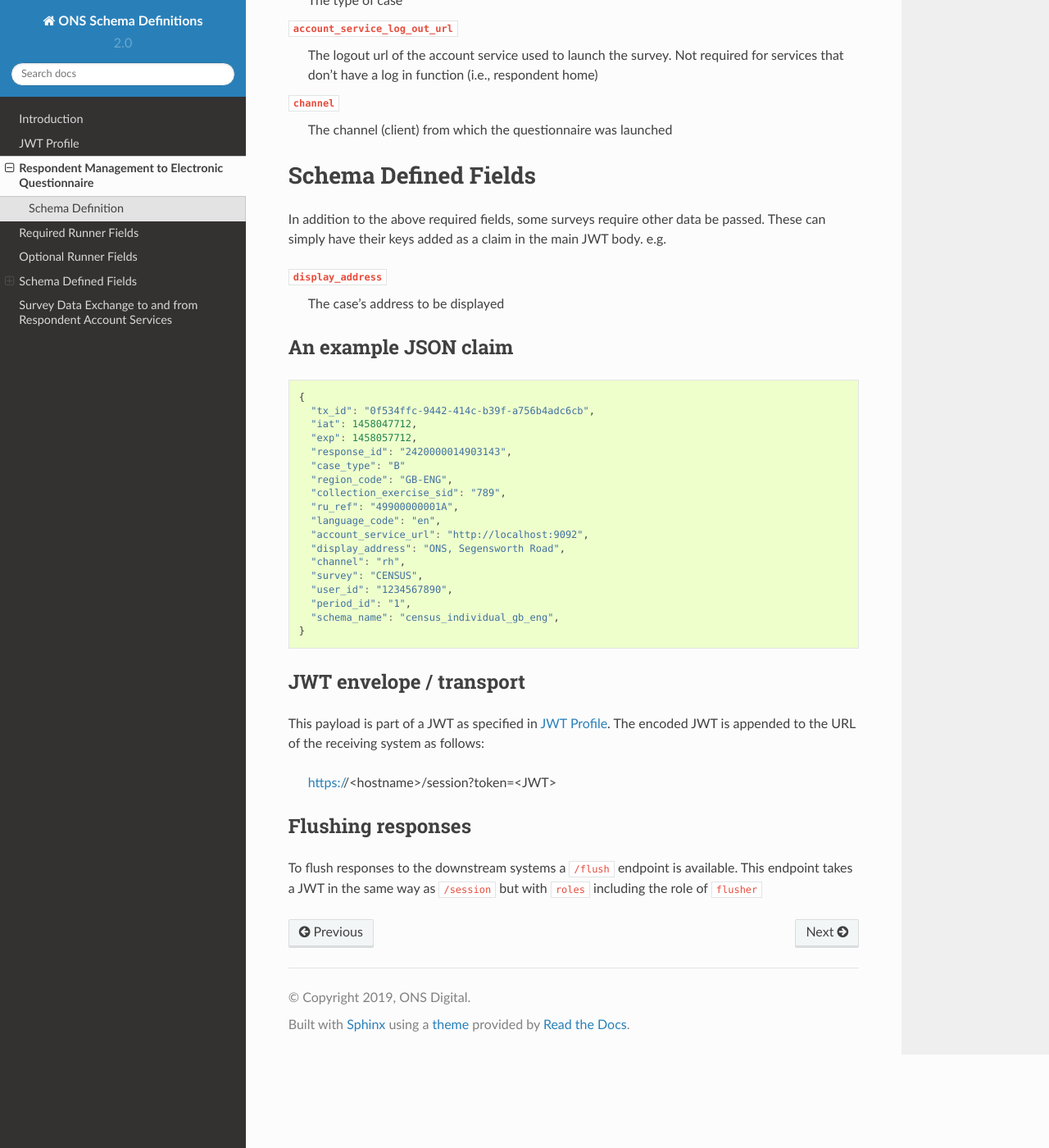
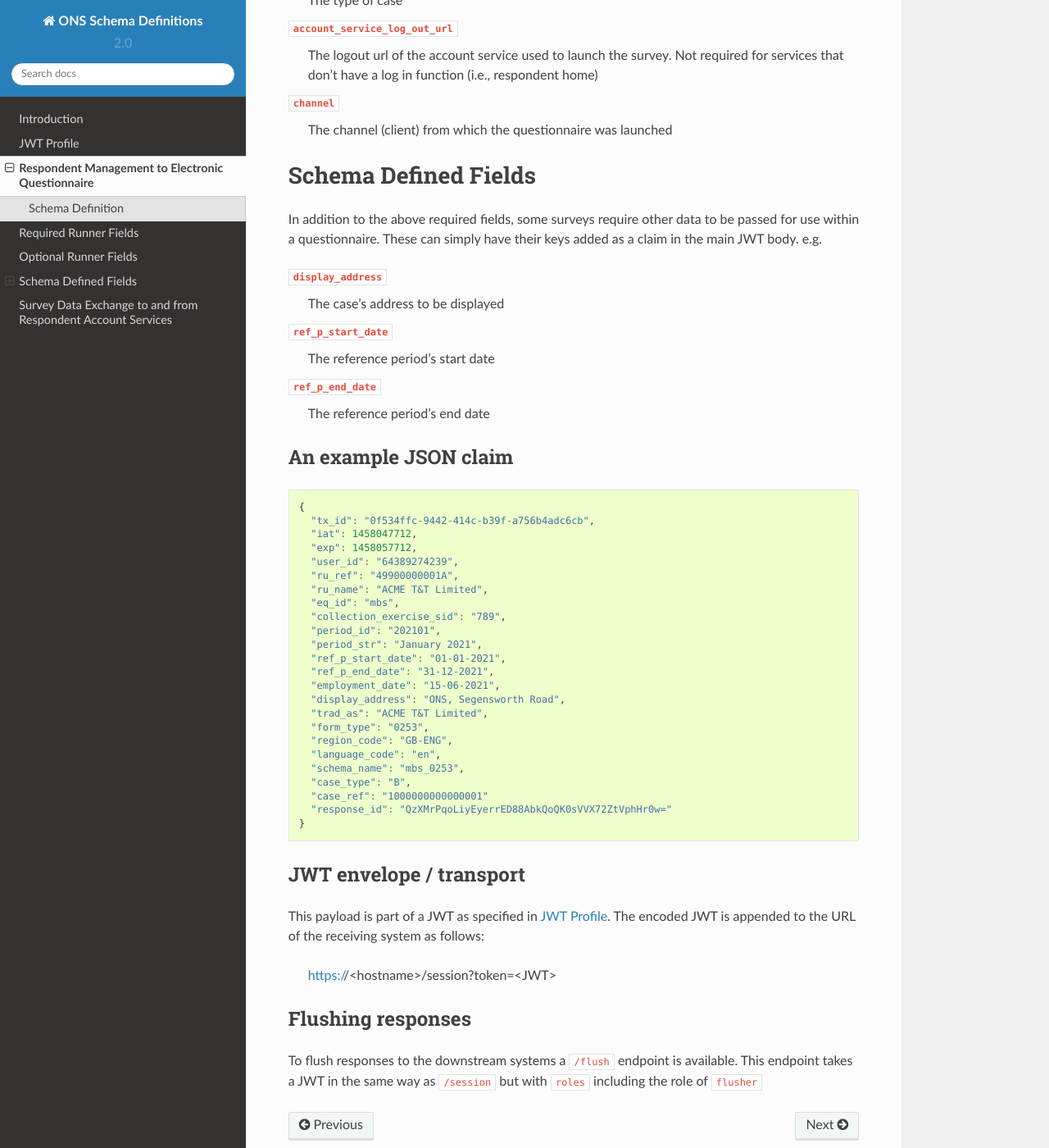
Before and after one commit to ONSdigital/ons-schema-definitions, a Sphinx documentation site: the page built from docs/respondent_management_to_electronic_questionnaire.rst, in a window 1280 px wide and 1400 px high, scrolled down 2360 px. Shown: the whole window at 82% size. Built offline with Sphinx 7.4.7 and the Read the Docs theme 2.0.0, drawn with Linux system fonts in a browser that asks for light colours; pages that are not in the unit, such as notebooks, are missing from menus.

Commit message:
Remove census values

```diff
--- a/docs/respondent_management_to_electronic_questionnaire.rst
+++ b/docs/respondent_management_to_electronic_questionnaire.rst
@@ -77,10 +77,14 @@ The runner can optionally accept the following keys.
 Schema Defined Fields
 ---------------------
 
-In addition to the above required fields, some surveys require other data be passed. These can simply have their keys added as a claim in the main JWT body. e.g.
+In addition to the above required fields, some surveys require other data to be passed for use within a questionnaire. These can simply have their keys added as a claim in the main JWT body. e.g.
 
 ``display_address``
   The case's address to be displayed
+``ref_p_start_date``
+  The reference period's start date
+``ref_p_end_date``
+  The reference period's end date
 
 An example JSON claim
 =====================
@@ -91,21 +95,26 @@ An example JSON claim
     "tx_id": "0f534ffc-9442-414c-b39f-a756b4adc6cb",
     "iat": 1458047712,
     "exp": 1458057712,
-    "response_id": "2420000014903143",
-    "case_type": "B"
+    "user_id": "64389274239",
+    "ru_ref": "49900000001A",
+    "ru_name": "ACME T&T Limited",
+    "eq_id": "mbs",
+    "collection_exercise_sid": "789",
+    "period_id": "202101",
+    "period_str": "January 2021",
+    "ref_p_start_date": "01-01-2021",
+    "ref_p_end_date": "31-12-2021",
+    "employment_date": "15-06-2021",
+    "display_address": "ONS, Segensworth Road",
+    "trad_as": "ACME T&T Limited",
+    "form_type": "0253",
     "region_code": "GB-ENG",
-    "collection_exercise_sid": "789",
-    "ru_ref": "49900000001A",
     "language_code": "en",
-    "account_service_url": "http://localhost:9092",
-    "display_address": "ONS, Segensworth Road",
-    "channel": "rh",
-    "survey": "CENSUS",
-    "user_id": "1234567890",
-    "period_id": "1",
-    "schema_name": "census_individual_gb_eng",
+    "schema_name": "mbs_0253",
+    "case_type": "B",
+    "case_ref": "1000000000000001"
+    "response_id": "QzXMrPqoLiyEyerrED88AbkQoQK0sVVX72ZtVphHr0w="
   }
-
 
 JWT envelope / transport
 ========================
```
Also changed, not shown: 1 other file.
